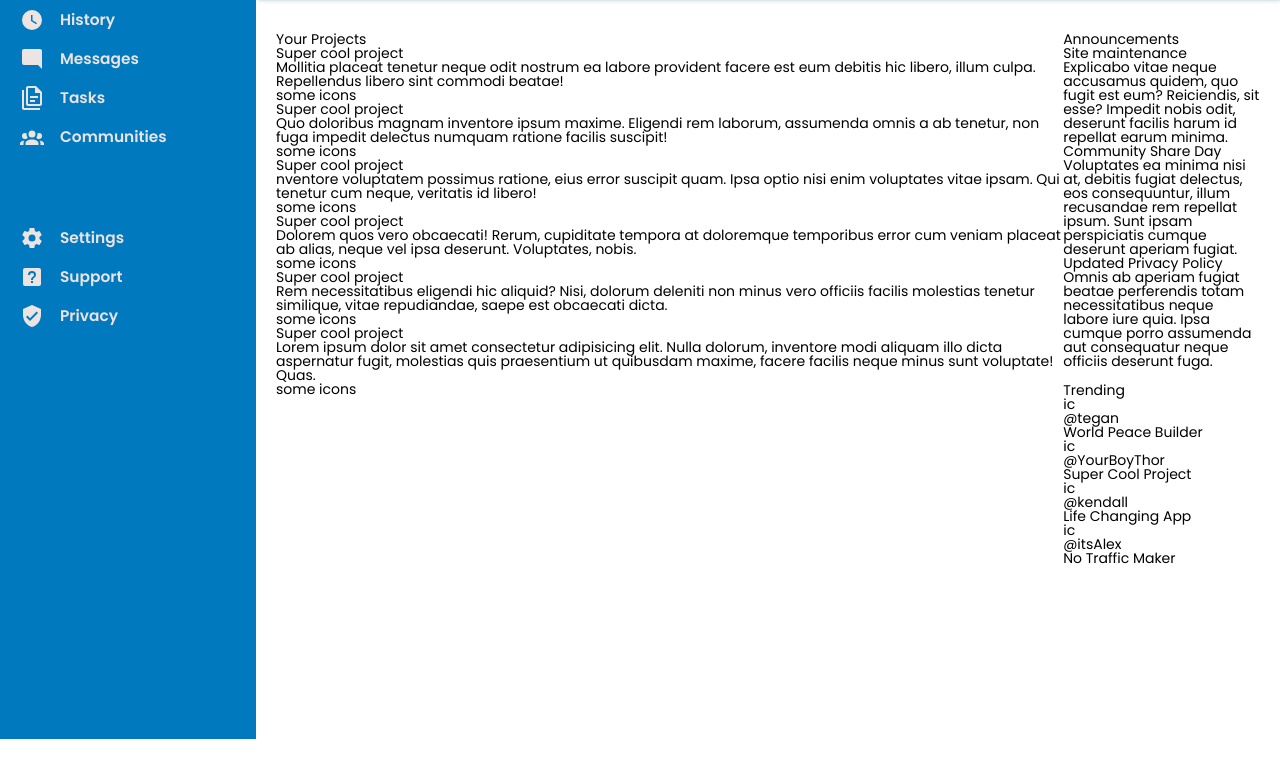
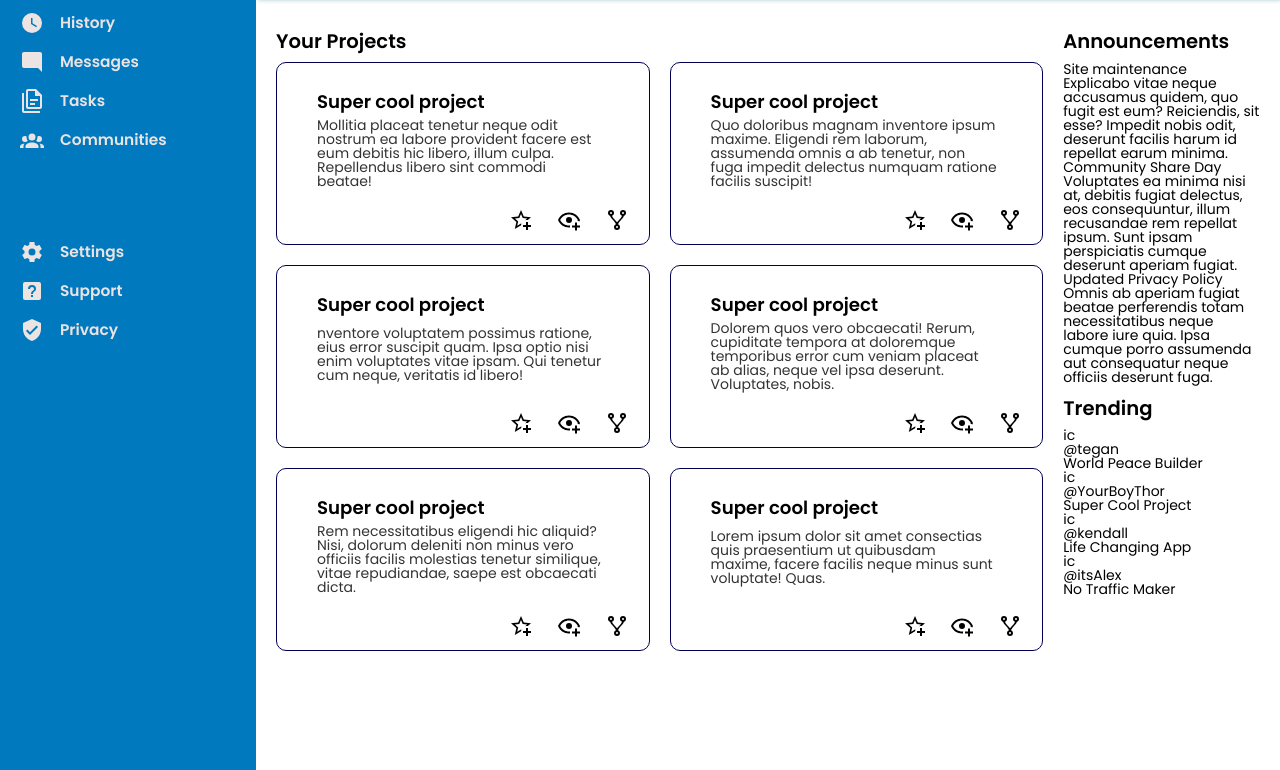
Before and after one commit to coen593/admin-dashboard, a plain HTML site: page index.html in a window 1280 px wide. Shown: the part 189-959 px from the top of the page. Before the commit the page ends 928 px from the top, so only its background shows below. Drawn offline with Linux system fonts and the light colour scheme.

Commit message:
Projects mostly done

```diff
--- a/index.html
+++ b/index.html
@@ -56,48 +56,62 @@
             </div>
         </div>
         <div class="content">
+            <div class="projects-container">
+                <h3>Your Projects</h3>
                 <div class="projects">
-                <h3>Your Projects</h3>
                     <div class="project">
                         <h4 class="project-name">Super cool project</h4>
                         <p class="project-description">Mollitia placeat tenetur neque odit nostrum ea labore provident facere est eum debitis hic libero, illum culpa. Repellendus libero sint commodi beatae!</p>
                         <div class="project-buttons">
-                        some icons
+                            <a href="#"><img src="./icons/favorite.svg" alt="Favorite icon"></a>
+                            <a href="#"><img src="./icons/watch.svg" alt="Watch icon"></a>
+                            <a href="#"><img src="./icons/fork.svg" alt="Fork icon"></a>
                         </div>
                     </div>
                     <div class="project">
                         <h4 class="project-name">Super cool project</h4>
                         <p class="project-description">Quo doloribus magnam inventore ipsum maxime. Eligendi rem laborum, assumenda omnis a ab tenetur, non fuga impedit delectus numquam ratione facilis suscipit!</p>
                         <div class="project-buttons">
-                        some icons
+                            <a href="#"><img src="./icons/favorite.svg" alt="Favorite icon"></a>
+                            <a href="#"><img src="./icons/watch.svg" alt="Watch icon"></a>
+                            <a href="#"><img src="./icons/fork.svg" alt="Fork icon"></a>
                         </div>
                     </div>
                     <div class="project">
                         <h4 class="project-name">Super cool project</h4>
                         <p class="project-description">nventore voluptatem possimus ratione, eius error suscipit quam. Ipsa optio nisi enim voluptates vitae ipsam. Qui tenetur cum neque, veritatis id libero!</p>
                         <div class="project-buttons">
-                        some icons
+                            <a href="#"><img src="./icons/favorite.svg" alt="Favorite icon"></a>
+                            <a href="#"><img src="./icons/watch.svg" alt="Watch icon"></a>
+                            <a href="#"><img src="./icons/fork.svg" alt="Fork icon"></a>
                         </div>
                     </div>
                     <div class="project">
                         <h4 class="project-name">Super cool project</h4>
                         <p class="project-description">Dolorem quos vero obcaecati! Rerum, cupiditate tempora at doloremque temporibus error cum veniam placeat ab alias, neque vel ipsa deserunt. Voluptates, nobis.</p>
                         <div class="project-buttons">
-                        some icons
+                            <a href="#"><img src="./icons/favorite.svg" alt="Favorite icon"></a>
+                            <a href="#"><img src="./icons/watch.svg" alt="Watch icon"></a>
+                            <a href="#"><img src="./icons/fork.svg" alt="Fork icon"></a>
                         </div>
                     </div>
                     <div class="project">
                         <h4 class="project-name">Super cool project</h4>
                         <p class="project-description">Rem necessitatibus eligendi hic aliquid? Nisi, dolorum deleniti non minus vero officiis facilis molestias tenetur similique, vitae repudiandae, saepe est obcaecati dicta.</p>
                         <div class="project-buttons">
-                        some icons
+                            <a href="#"><img src="./icons/favorite.svg" alt="Favorite icon"></a>
+                            <a href="#"><img src="./icons/watch.svg" alt="Watch icon"></a>
+                            <a href="#"><img src="./icons/fork.svg" alt="Fork icon"></a>
                         </div>
                     </div>
                     <div class="project">
                         <h4 class="project-name">Super cool project</h4>
-                    <p class="project-description">Lorem ipsum dolor sit amet consectetur adipisicing elit. Nulla dolorum, inventore modi aliquam illo dicta aspernatur fugit, molestias quis praesentium ut quibusdam maxime, facere facilis neque minus sunt voluptate! Quas.</p>
+                        <p class="project-description">Lorem ipsum dolor sit amet consectias quis praesentium ut quibusdam maxime, facere facilis neque minus sunt voluptate! Quas.</p>
                         <div class="project-buttons">
-                        some icons
+                            <a href="#"><img src="./icons/favorite.svg" alt="Favorite icon"></a>
+                            <a href="#"><img src="./icons/watch.svg" alt="Watch icon"></a>
+                            <a href="#"><img src="./icons/fork.svg" alt="Fork icon"></a>
+                        </div>
                     </div>
                 </div>
             </div>
--- a/style.css
+++ b/style.css
@@ -90,7 +90,7 @@
 .header {
     padding: 20px 40px 20px 30px;
     display: grid;
-    grid-template-columns: 3fr 2fr;
+    grid-template-columns: 3fr minmax(350px, 2fr);
     grid-template-rows: 1fr 1fr;
     row-gap: 30px;
     box-shadow: 2px 2px 5px var(--blue-shade);
@@ -133,7 +133,7 @@
 
 #greeting {
     display: grid;
-    grid-template-columns: 1fr 6fr;
+    grid-template-columns: minmax(80px, 1fr) 6fr;
     grid-template-rows: 1fr 2fr;
 }
 
@@ -165,6 +165,15 @@
     border-radius: 500px;
 }
 
+#nav-buttons .btn:hover {
+    opacity: 0.9;
+    transform: scale(0.98);
+}
+
+#nav-buttons .btn:focus {
+    border: var(--off-white) 1px dotted;
+}
+
 /* Main content styling below */
 .content {
     padding: 20px;
@@ -173,11 +182,63 @@
     grid-template-rows: 1fr 1fr;
 }
 
-.projects {
+.projects-container {
     grid-area: 1 / 1 / 3 / 2;
-
 }
 
 .content h3 {
     margin-top: 15px;
+    margin-bottom: 10px;
+    font-size: 1.4em;
+    font-weight: 600;
 }
+
+.projects {
+    display: grid;
+    grid-template-columns: repeat(auto-fit, minmax(260px, 1fr));
+    gap: 20px;
+    grid-template-rows: repeat(2, 1fr);
+    padding-right: 20px;
+}
+
+.project {
+    border: 1px var(--dark-blue) solid;
+    border-radius: 10px;
+    padding: 30px 20px 10px 40px;
+    display: grid;
+}
+
+.project:hover {
+    transform: scale(1.01);
+    box-shadow: 0 0 10px var(--blue-shade);
+}
+
+.project h4 {
+    font-size: 1.3em;
+    font-weight: 600;
+    margin-bottom: 7px;
+}
+
+.project p {
+    opacity: 0.8;
+    padding-right: 25px;
+    margin-bottom: 20px;
+}
+
+.project .project-buttons {
+    justify-self: end;
+    align-self: end;
+}
+
+.project .project-buttons img {
+    padding-left: 20px;
+}
+
+.project .project-buttons img:focus {
+    border: var(--off-white) 1px dotted;
+}
+
+.project .project-buttons img:hover {
+    transform: scale(0.98);
+    filter: drop-shadow(0 0 2px var(--blue-shade));
+}
```
Also changed, not shown: avatars/avatar1.avif (added), avatars/avatar2.avif (added), avatars/avatar3.avif (added), avatars/avatar4.avif (added), icons/dashboard.svg (added). Lines whose indentation alone changed are shown as unchanged.
